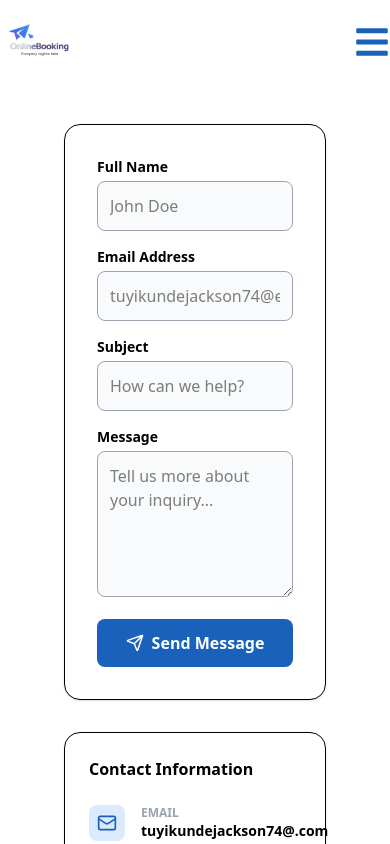
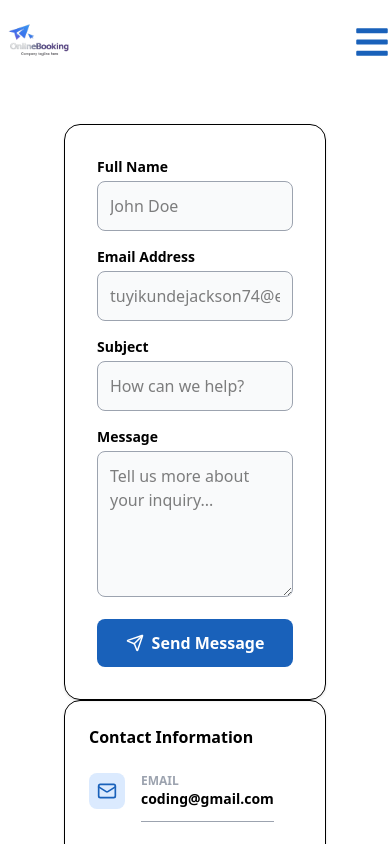
Before and after one commit to Alight-Rw/Community-Services, a React (Vite) app: page /contact-us in a window 390 px wide. Shown: the top 844 px of the page. Built offline with nearby package versions, Linux system fonts and the light colour scheme.

Commit message:
contact us task

```diff
--- a/src/Components/Client/ContactUs.jsx
+++ b/src/Components/Client/ContactUs.jsx
@@ -9,7 +9,7 @@ export const ContactUs = () => {
 
     return (
         <div className="min-h-screen bg-primary  font-sans p-16 ">
-            <div className="max-w-8xl mx-auto grid grid-cols-1 md:grid-cols-3 gap-8">
+            <div className="max-w-8xl mx-auto grid grid-cols-1 md:grid-cols-3 md:max-w-9xl md:gap-4  lg:gap-8">
 
 
                 <div className="md:col-span-2 border rounded-2xl p-8 shadow-sm">
@@ -46,7 +46,7 @@ export const ContactUs = () => {
                             <div className="p-2 bg-small-soft-blue text-secondary rounded-lg"><Mail size={20} /></div>
                             <div>
                                 <p className="text-xs text-hard-gray uppercase font-bold">Email</p>
-                                <p className="text-sm font-bold border-b border-hard-gray pb-3">tuyikundejackson74@.com</p>
+                                <p className="text-sm font-bold border-b border-hard-gray pb-3">coding@gmail.com</p>
                             </div>
                         </div>
                         <div className="flex items-start gap-4">
```
